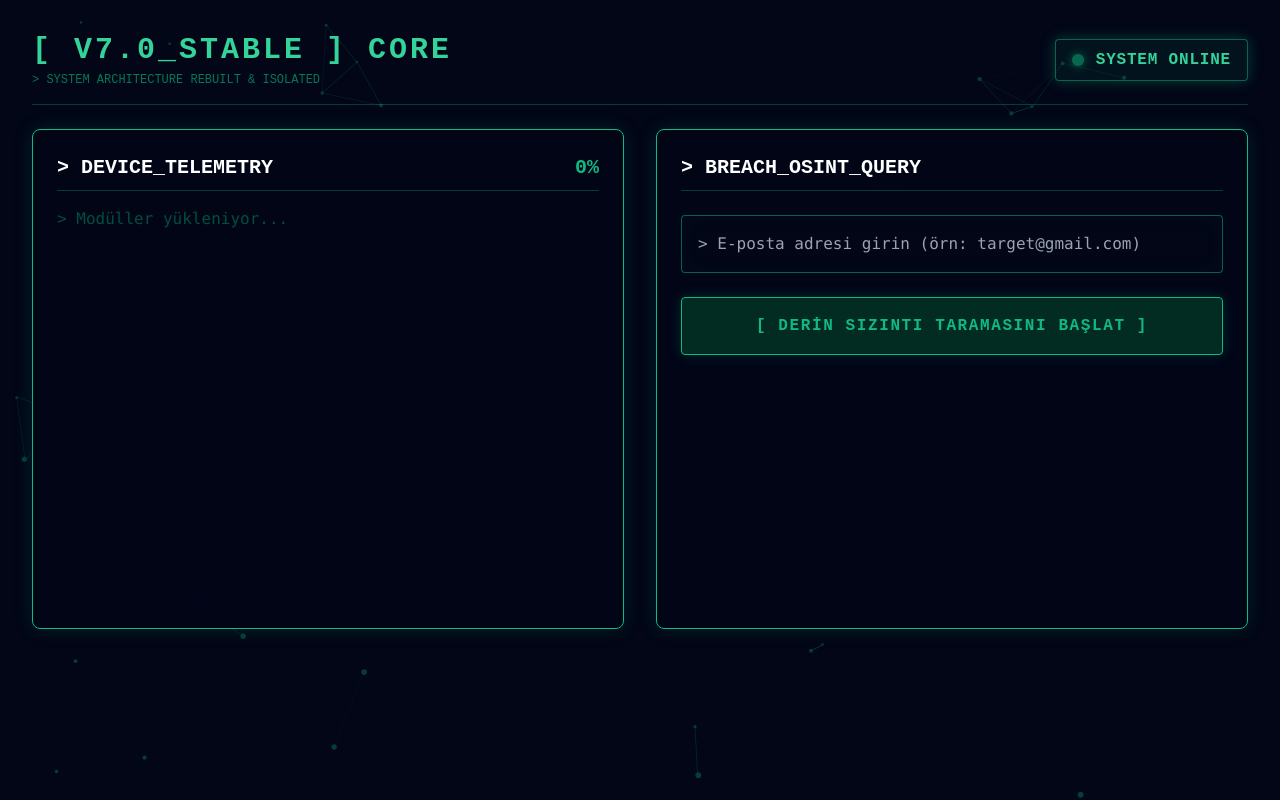
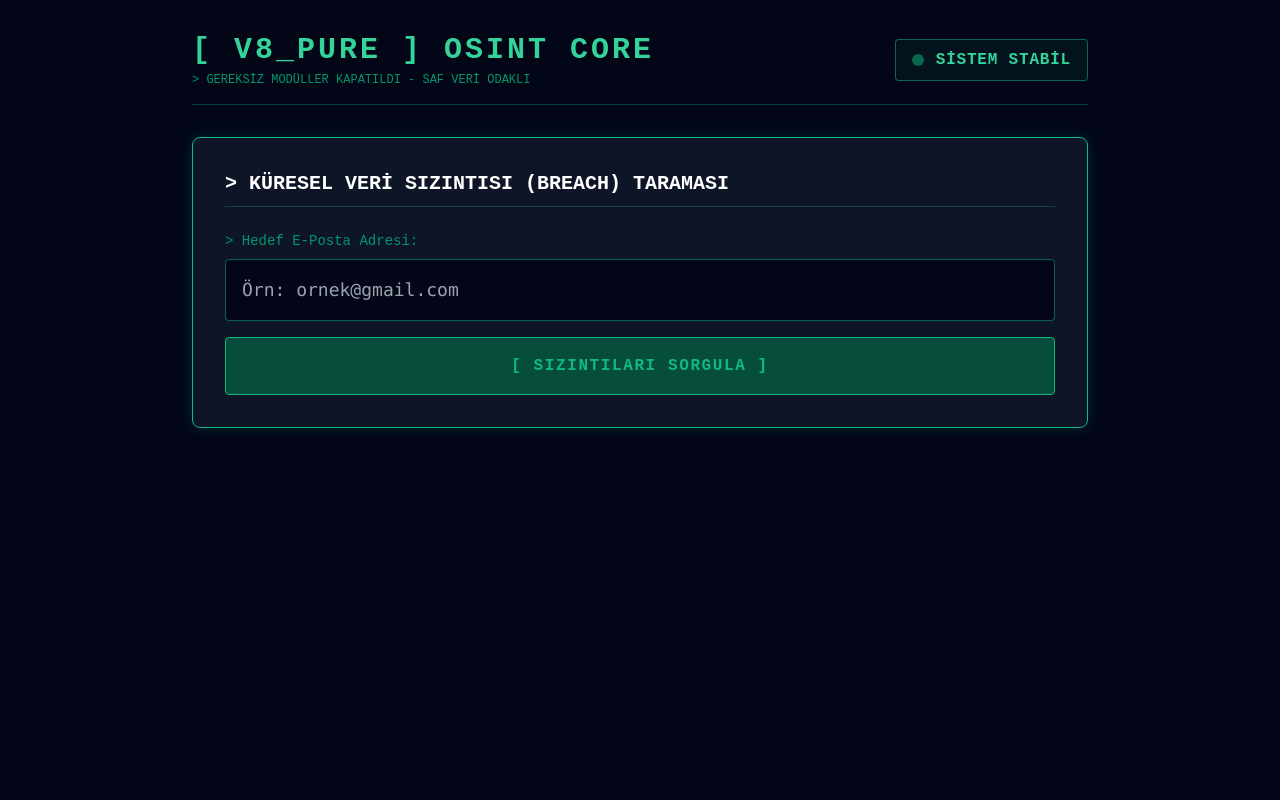
Before and after one commit to pcheymedia/pvpchats, a website: page index.html in a window 1280 px wide. Drawn offline with nearby package versions, Linux system fonts and the light colour scheme.

Commit message:
Update index.html

```diff
--- a/index.html
+++ b/index.html
@@ -3,111 +3,95 @@
 <head>
     <meta charset="UTF-8">
     <meta name="viewport" content="width=device-width, initial-scale=1.0">
-    <title>V7 STABLE | OSINT LAB</title>
+    <title>V8 OSINT LAB | SAF GÜÇ</title>
     <script src="https://cdn.tailwindcss.com"></script>
     <style>
-        body { background-color: #020617; color: #10b981; font-family: 'Courier New', Courier, monospace; overflow-x: hidden; margin: 0; }
-        #neural-canvas { position: fixed; top: 0; left: 0; width: 100%; height: 100%; z-index: 0; opacity: 0.3; pointer-events: none; }
-        .glass-panel { background: rgba(2, 6, 23, 0.8); border: 1px solid #10b981; box-shadow: 0 0 20px rgba(16, 185, 129, 0.15); backdrop-filter: blur(8px); position: relative; z-index: 10; }
-        .data-row { opacity: 0; transform: translateX(-20px); animation: slideIn 0.4s forwards; }
-        @keyframes slideIn { to { opacity: 1; transform: translateX(0); } }
-        ::-webkit-scrollbar { width: 4px; } ::-webkit-scrollbar-track { background: transparent; } ::-webkit-scrollbar-thumb { background: #10b981; }
-        .glitch-text { animation: glitch 2s infinite; }
-        @keyframes glitch { 0% { text-shadow: 1px 0 0 red, -1px 0 0 blue; } 5% { text-shadow: -1px 0 0 red, 1px 0 0 blue; } 10% { text-shadow: 0 0 0 transparent; } 100% { text-shadow: 0 0 0 transparent; } }
+        body { background-color: #020617; color: #10b981; font-family: 'Courier New', Courier, monospace; margin: 0; }
+        .glass-panel { background: rgba(15, 23, 42, 0.9); border: 1px solid #10b981; box-shadow: 0 0 15px rgba(16, 185, 129, 0.2); border-radius: 8px; }
+        ::-webkit-scrollbar { width: 6px; } ::-webkit-scrollbar-track { background: transparent; } ::-webkit-scrollbar-thumb { background: #10b981; }
     </style>
 </head>
-<body class="p-4 md:p-8 min-h-screen text-sm md:text-base">
+<body class="p-4 md:p-8 min-h-screen flex flex-col items-center">
 
-    <canvas id="neural-canvas"></canvas>
-
-    <header class="mb-6 border-b border-emerald-500/30 pb-4 flex flex-col md:flex-row justify-between items-center gap-4 relative z-10">
+    <!-- Üst Başlık -->
+    <header class="w-full max-w-4xl mb-8 border-b border-emerald-500/30 pb-4 flex flex-col md:flex-row justify-between items-center gap-4">
         <div>
-            <h1 class="text-3xl font-bold tracking-widest text-emerald-400 glitch-text">
-                [ V7.0_STABLE ] CORE
+            <h1 class="text-2xl md:text-3xl font-bold tracking-widest text-emerald-400">
+                [ V8_PURE ] OSINT CORE
             </h1>
-            <p class="text-xs text-emerald-700 mt-1">> SYSTEM ARCHITECTURE REBUILT & ISOLATED</p>
+            <p class="text-xs text-emerald-600 mt-1">> GEREKSİZ MODÜLLER KAPATILDI - SAF VERİ ODAKLI</p>
         </div>
-        <div class="flex items-center gap-3 border border-emerald-500/50 bg-emerald-900/20 px-4 py-2 rounded shadow-[0_0_15px_rgba(16,185,129,0.3)]">
-            <div class="w-3 h-3 bg-emerald-500 rounded-full animate-pulse shadow-[0_0_10px_#10b981]"></div>
-            <span class="text-emerald-400 font-bold tracking-wider">SYSTEM ONLINE</span>
+        <div class="flex items-center gap-3 border border-emerald-500/50 bg-emerald-900/20 px-4 py-2 rounded">
+            <div class="w-3 h-3 bg-emerald-500 rounded-full animate-pulse"></div>
+            <span class="text-emerald-400 font-bold tracking-wider">SİSTEM STABİL</span>
         </div>
     </header>
 
-    <div class="grid grid-cols-1 lg:grid-cols-2 gap-8 relative z-10">
+    <!-- Ana Arama Paneli -->
+    <div class="w-full max-w-4xl glass-panel p-6 md:p-8 flex flex-col">
+        <h2 class="text-xl font-bold mb-6 border-b border-emerald-500/30 pb-2 text-white">
+            > KÜRESEL VERİ SIZINTISI (BREACH) TARAMASI
+        </h2>
 
-        <div class="glass-panel p-6 rounded-lg relative overflow-hidden min-h-[500px]">
-            <h2 class="text-xl font-bold mb-4 border-b border-emerald-500/30 pb-2 text-white flex justify-between">
-                <span>> DEVICE_TELEMETRY</span>
-                <span id="scan-percent" class="text-emerald-500">0%</span>
-            </h2>
-            <div id="fingerprint-data" class="space-y-3 font-mono mt-4 text-emerald-300">
-                <div id="loading-text" class="text-emerald-600 animate-pulse">> Modüller yükleniyor...</div>
-            </div>
+        <div class="mb-4">
+            <label class="block text-sm text-emerald-600 mb-2">> Hedef E-Posta Adresi:</label>
+            <input type="text" id="target-input" placeholder="Örn: ornek@gmail.com"
+                class="w-full bg-slate-950 border border-emerald-500/50 text-emerald-400 p-4 rounded focus:outline-none focus:border-emerald-400 font-mono text-lg">
         </div>
 
-        <div class="glass-panel p-6 rounded-lg min-h-[500px] flex flex-col">
-            <h2 class="text-xl font-bold mb-6 border-b border-emerald-500/30 pb-2 text-white">
-                > BREACH_OSINT_QUERY
-            </h2>
+        <button id="search-btn" class="w-full bg-emerald-900 border border-emerald-500 hover:bg-emerald-500 hover:text-black text-emerald-500 font-bold py-4 px-4 rounded transition-colors duration-200 uppercase tracking-widest">
+            [ SIZINTILARI SORGULA ]
+        </button>
 
-            <div class="mb-6 relative">
-                <input type="text" id="osint-input" placeholder="> E-posta adresi girin (örn: target@gmail.com)"
-                    class="w-full bg-slate-950 border border-emerald-500/50 text-emerald-400 p-4 rounded focus:outline-none focus:border-emerald-400 focus:ring-1 focus:ring-emerald-400 transition-all font-mono shadow-[inset_0_0_20px_rgba(16,185,129,0.05)] relative z-10"
-                    onkeypress="if(event.key === 'Enter') executeLiveScan()">
-            </div>
-
-            <button onclick="executeLiveScan()" class="w-full bg-emerald-950 border border-emerald-500 hover:bg-emerald-500 hover:text-black text-emerald-500 font-bold py-4 px-4 rounded transition-all duration-300 shadow-[0_0_15px_rgba(16,185,129,0.2)] hover:shadow-[0_0_30px_rgba(16,185,129,0.6)] uppercase tracking-widest">
-                [ DERİN SIZINTI TARAMASINI BAŞLAT ]
-            </button>
-
-            <div id="osint-results" class="mt-6 p-4 bg-slate-950/80 border border-emerald-800/50 rounded flex-grow font-mono text-sm overflow-y-auto hidden">
-            </div>
+        <!-- Sonuç Ekranı -->
+        <div id="results-box" class="mt-6 p-4 bg-slate-950 border border-emerald-800 rounded hidden font-mono text-sm min-h-[150px]">
+            <!-- Sonuçlar buraya gelecek -->
         </div>
     </div>
 
-    <!-- SCRIPT 1: NÖRAL AĞ -->
+    <!-- HİÇBİR ARKA PLAN İŞLEMİ OLMAYAN, SADECE BUTONA BASINCA ÇALIŞAN SAF KOD -->
     <script>
-        const canvas = document.getElementById('neural-canvas'); const ctx = canvas.getContext('2d');
-        let width = canvas.width = window.innerWidth; let height = canvas.height = window.innerHeight;
-        let particles = []; window.addEventListener('resize', () => { width = canvas.width = window.innerWidth; height = canvas.height = window.innerHeight; });
-        class Particle {
-            constructor() { this.x = Math.random() * width; this.y = Math.random() * height; this.size = Math.random() * 2 + 1; this.speedX = Math.random() * 2 - 1; this.speedY = Math.random() * 2 - 1; }
-            update() { this.x += this.speedX; this.y += this.speedY; if (this.x > width || this.x < 0) this.speedX = -this.speedX; if (this.y > height || this.y < 0) this.speedY = -this.speedY; }
-            draw() { ctx.beginPath(); ctx.arc(this.x, this.y, this.size, 0, Math.PI * 2); ctx.fillStyle = '#10b981'; ctx.fill(); }
-        }
-        function initParticles() { particles = []; for (let i = 0; i < 50; i++) particles.push(new Particle()); }
-        function animateParticles() {
-            ctx.clearRect(0, 0, width, height);
-            for (let i = 0; i < particles.length; i++) {
-                particles[i].update(); particles[i].draw();
-                for (let j = i; j < particles.length; j++) {
-                    let dx = particles[i].x - particles[j].x; let dy = particles[i].y - particles[j].y; let distance = Math.sqrt(dx * dx + dy * dy);
-                    if (distance < 100) { ctx.beginPath(); ctx.strokeStyle = `rgba(16, 185, 129, ${1 - distance/100})`; ctx.lineWidth = 1; ctx.moveTo(particles[i].x, particles[i].y); ctx.lineTo(particles[j].x, particles[j].y); ctx.stroke(); }
-                }
-            } requestAnimationFrame(animateParticles);
-        }
-        initParticles(); animateParticles();
-    </script>
+        const btn = document.getElementById('search-btn');
+        const input = document.getElementById('target-input');
+        const results = document.getElementById('results-box');
 
-    <!-- SCRIPT 2: BAĞIMSIZ TELEMETRİ (Direkt Çalıştırılır, Çökmez) -->
-    <script>
-        const delay = ms => new Promise(res => setTimeout(res, ms));
-        const fpDiv = document.getElementById('fingerprint-data');
-        function appendData(label, value, colorClass = "text-emerald-400") {
-            const p = document.createElement('div'); p.className = `data-row py-2 border-b border-emerald-500/10 flex justify-between items-center`;
-            p.innerHTML = `<span class="text-emerald-700/80">[+] ${label}</span> <span class="${colorClass} font-bold text-right">${value}</span>`; fpDiv.appendChild(p);
-        }
+        // Tarama Fonksiyonu
+        async function runScan() {
+            const email = input.value.trim();
 
-        async function runSafeTelemetry() {
+            if(!email || !email.includes('@')) {
+                alert("[!] Lütfen geçerli bir e-posta adresi girin.");
+                return;
+            }
+
+            // Yükleniyor ekranı
+            results.classList.remove('hidden');
+            results.innerHTML = `
+                <div class="text-emerald-500 mb-2">> Sorgulanıyor: <span class="text-white">${email}</span></div>
+                <div class="text-yellow-500 animate-pulse">[+] Veri tabanlarına bağlanılıyor, lütfen bekleyin...</div>
+            `;
+
             try {
-                const loadingText = document.getElementById('loading-text');
-                if(loadingText) loadingText.style.display = 'none';
+                // XposedOrNot Sızıntı API'si
+                const response = await fetch(`https://api.xposedornot.com/v1/check-email/${email}`);
 
-                const pct = document.getElementById('scan-percent');
-                pct.innerText = "25%"; await delay(500);
-                appendData("Browser", navigator.userAgent.includes("Safari") && !navigator.userAgent.includes("Chrome") ? "Apple Safari (iOS)" : navigator.userAgent.split(' ')[0], "text-slate-300");
+                if (response.status === 404) {
+                    results.innerHTML = `
+                        <div class="text-emerald-500 mb-2">> Sorgulandı: <span class="text-white">${email}</span></div>
+                        <div class="text-[#00ff88] font-bold p-3 bg-emerald-900/20 border border-[#00ff88]/30">
+                            [+] TEMİZ: Bu e-posta adresi bilinen hiçbir veri sızıntısında bulunamadı.
+                        </div>
+                    `;
+                } else if (response.ok) {
+                    const data = await response.json();
+                    const breaches = (data.breaches && data.breaches[0]) ? data.breaches[0] : [];
 
-                pct.innerText = "50%"; await delay(500);
-                appendData("Platform", navigator.platform || "Mobil Cihaz", "text-white");
+                    if (breaches.length > 0) {
+                        // Sızıntıları liste formatına çevir
+                        const breachList = breaches.map(b => `<div class="mb-1">> ${b}</div>`).join('');
 
-                pct.innerText = "75%"; await delay(500);
+                        results.innerHTML = `
+                            <div class="text-emerald-500 mb-2">> Sorgulandı: <span class="text-white">${email}</span></div>
+                            <div class="text-red-500 font-bold mb-3">[!] DİKKAT: ${breaches.length} ADET SIZINTI TESPİT EDİLDİ!</div>
+                            <div class="p-4 bg-red-950/30 border border-red-500/50 text-red-400">
+                                <span class="text-slate-40
```
